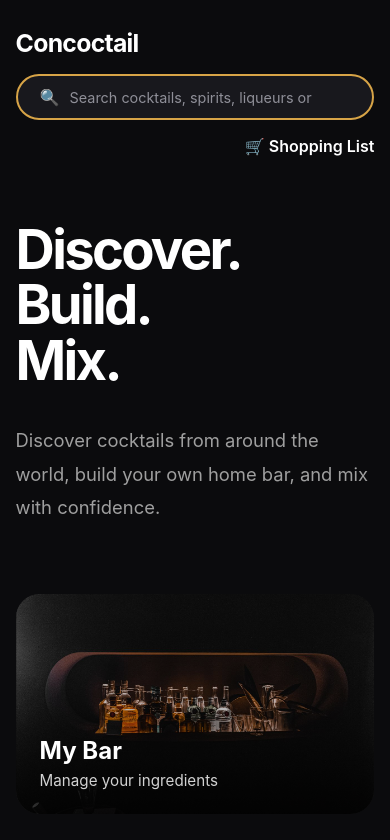
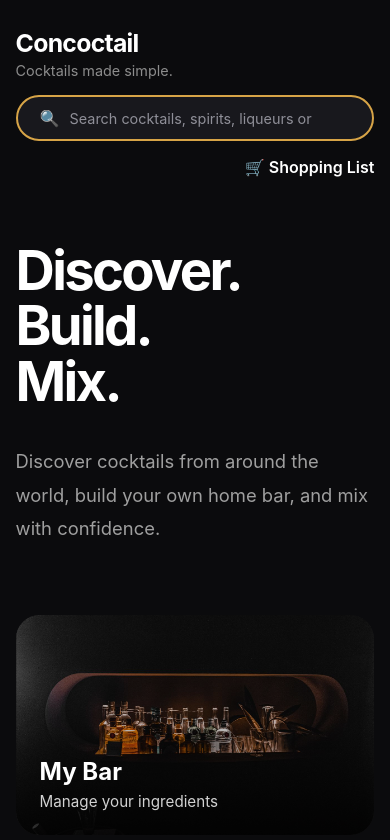
Before and after one commit to ronniepoon123/concoctail, a React (Vite) app: page / in a window 390 px wide. Shown: the top 840 px of the page. Built offline with nearby package versions, Linux system fonts and the light colour scheme; no server answers.

Commit message:
Show brand tagline on mobile

```diff
--- a/src/components/Navbar/Navbar.css
+++ b/src/components/Navbar/Navbar.css
@@ -132,21 +132,28 @@
 @media (max-width: 650px) {
   .navbar {
     display: flex;
-
     flex-direction: column;
-
     align-items: stretch;
-
     gap: 16px;
   }
 
   .brand {
-    justify-content: space-between;
+    display: flex;
+    flex-direction: column;
+    align-items: flex-start;
+    justify-content: flex-start;
+    gap: 4px;
   }
 
-  .brand span,
+  .brand span {
+    display: none;
+  }
+
   .brand p {
-    display: none;
+    display: block;
+    margin: 0;
+    color: #8d8d8d;
+    font-size: 0.9rem;
   }
 
   .navbar-links {
```
